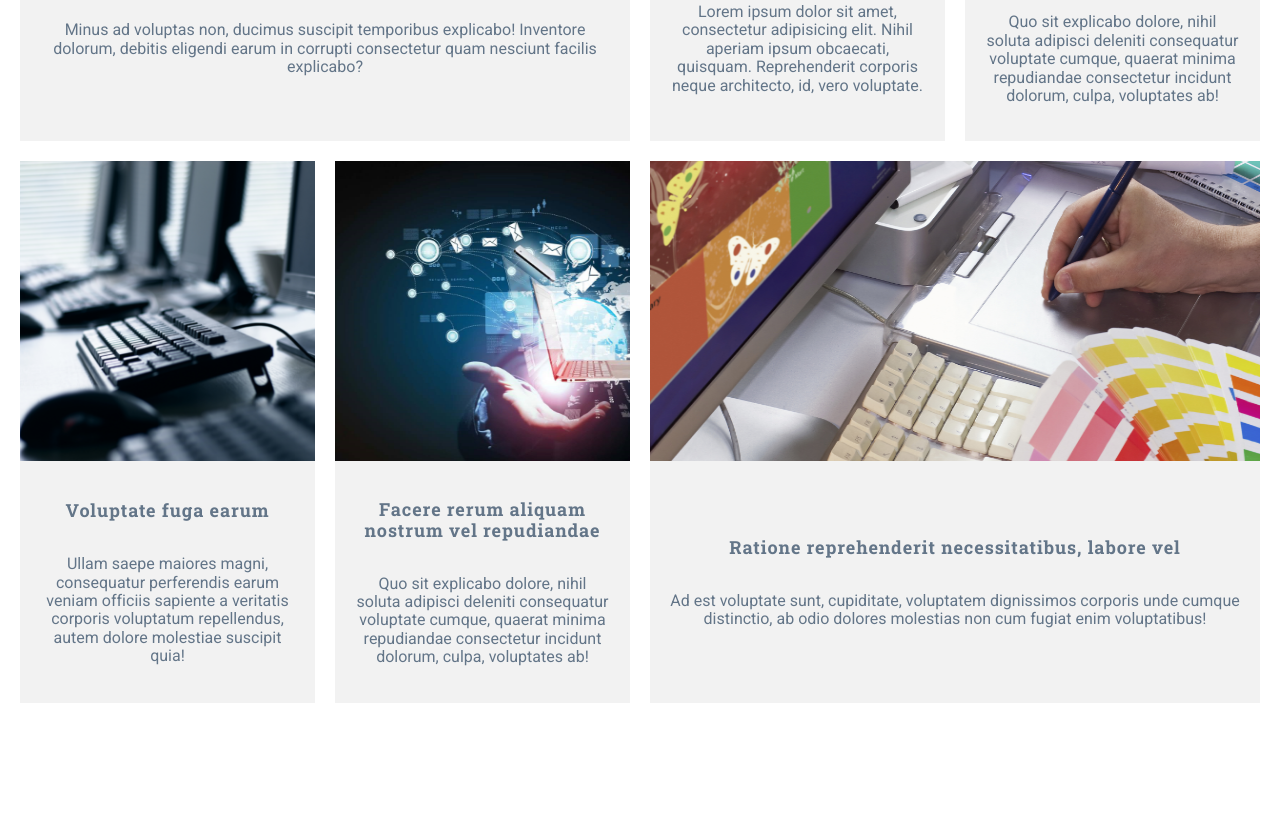
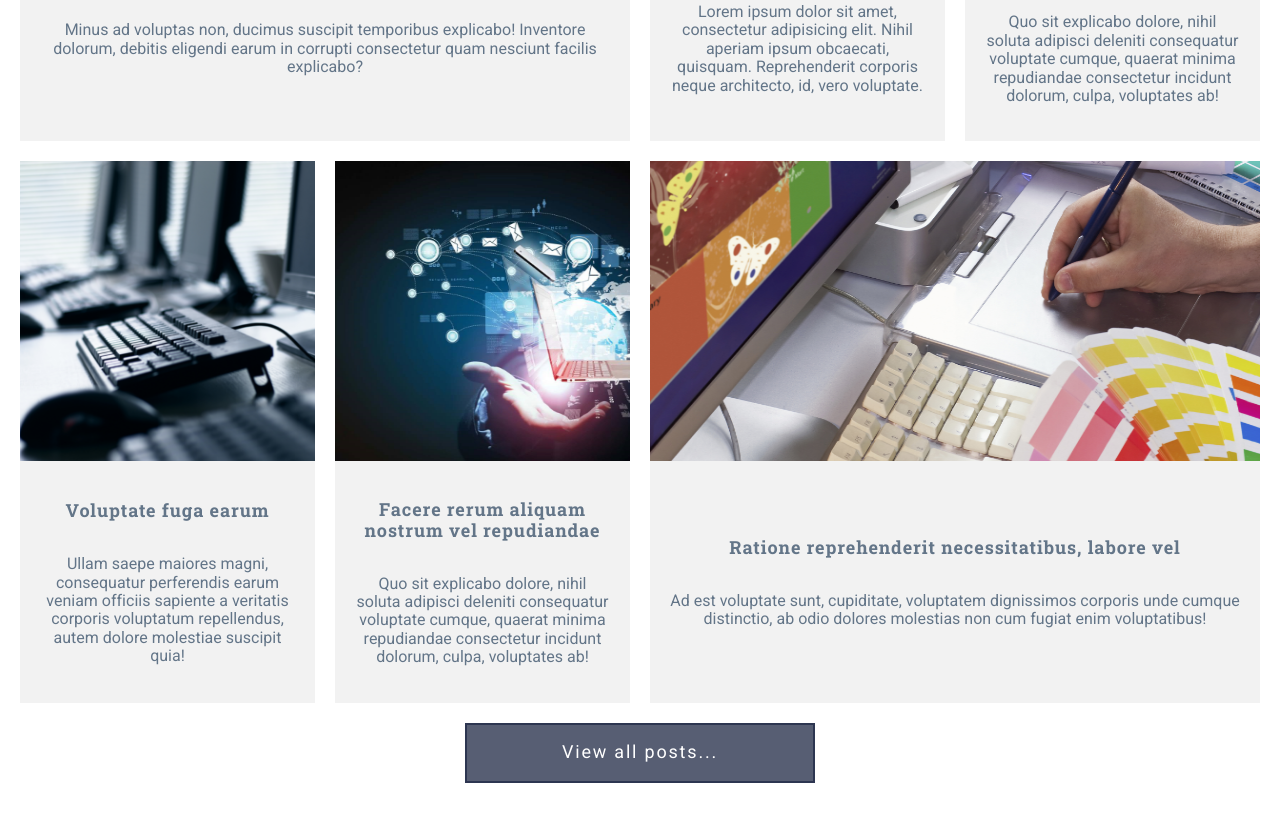
Before and after one commit to Vadim-Nikolaev/grid_template, a website: page index.html in a window 1280 px wide. Shown: the part 3117-3938 px from the top of the page. Drawn offline with Linux system fonts and the light colour scheme.

Commit message:
created posts action button

```diff
--- a/assets/scss/components/sections/_section-posts.scss
+++ b/assets/scss/components/sections/_section-posts.scss
@@ -114,4 +114,9 @@
       grid-area: p6;
     }
   }
+
+  &__action {
+    display: flex;
+    justify-content: center;
+  }
 }
--- a/index.html
+++ b/index.html
@@ -259,7 +259,9 @@
           </a>
         </article>
       </div>
-      <div class="posts__action"></div>
+      <div class="posts__action">
+        <a class="btn btn--primary" href="#">View all posts...</a>
+      </div>
     </div>
   </section>
 
```
Also changed, not shown: assets/css/style.css.
